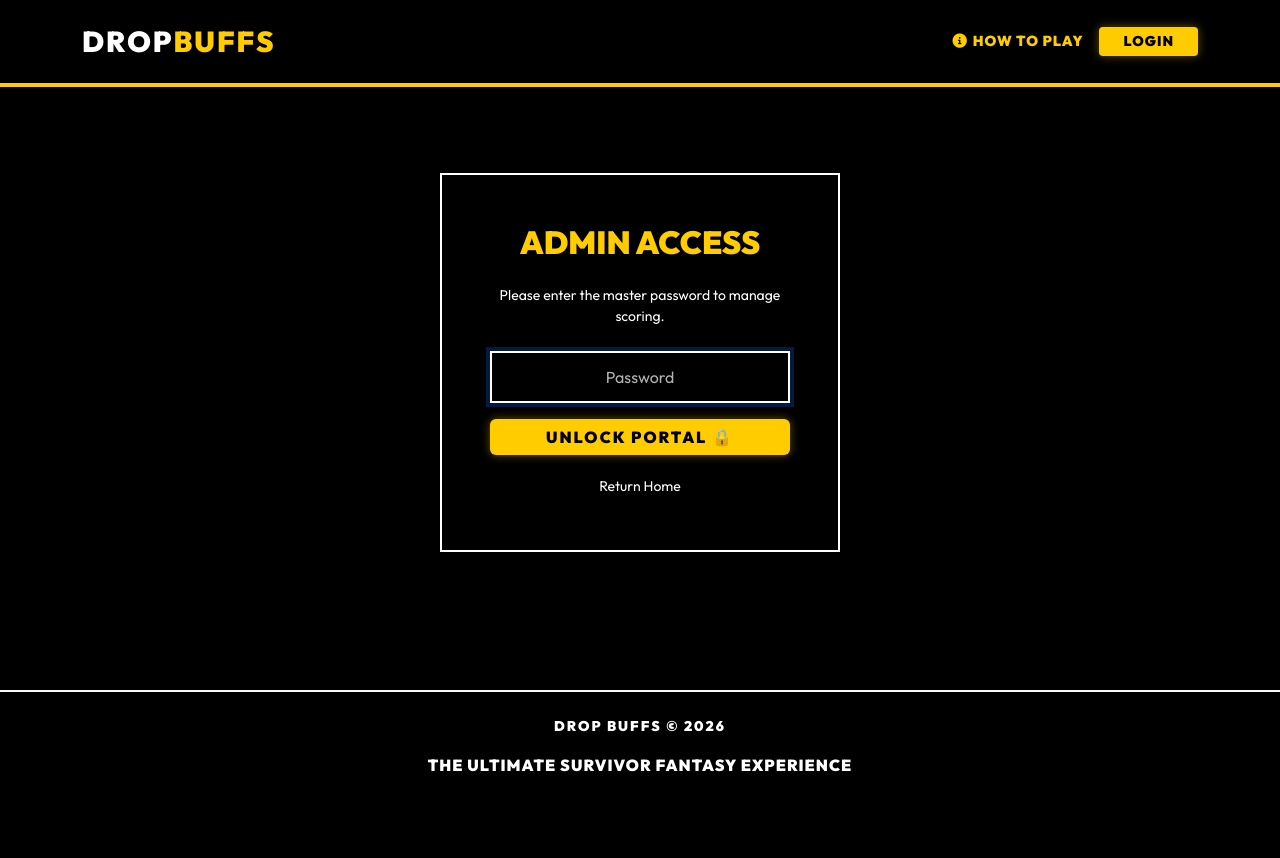
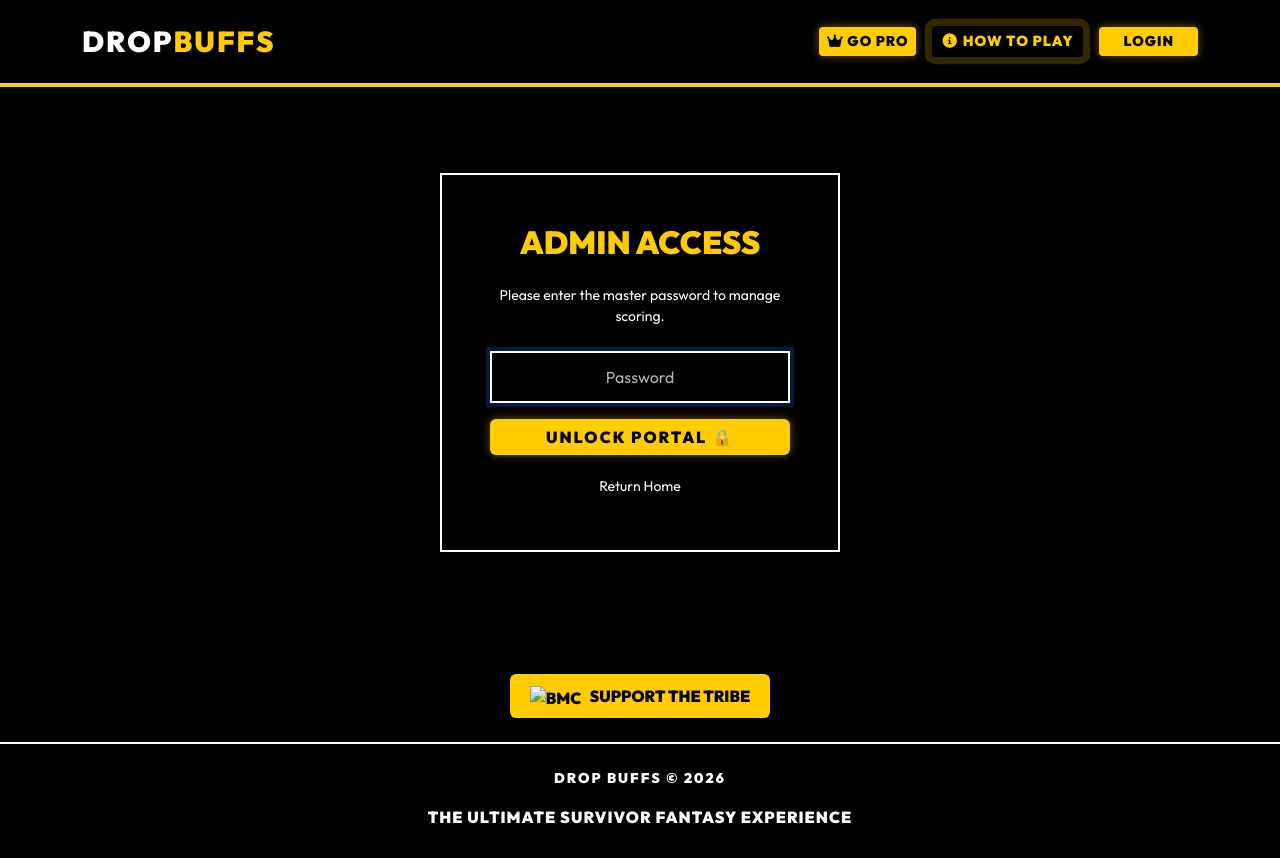
Before and after one commit to ktwom22/survivor, a Flask app: page /admin/scoring in a window 1280 px wide. Run offline with Flask 3, Linux system fonts and the light colour scheme.

Commit message:
player id

```diff
--- a/templates/layout.html
+++ b/templates/layout.html
@@ -77,7 +77,7 @@
             text-transform: uppercase;
         }
 
-        /* How to Play Link Styling */
+        /* Pulsing Glow for How to Play Visibility */
         .how-to-link {
             color: var(--accent) !important;
             text-decoration: none;
@@ -87,8 +87,16 @@
             display: flex;
             align-items: center;
             gap: 5px;
+            padding: 5px 10px;
+            border-radius: 4px;
+            animation: pulse-border 2s infinite;
         }
-        .how-to-link:hover { opacity: 0.8; }
+
+        @keyframes pulse-border {
+            0% { box-shadow: 0 0 0 0 rgba(255, 204, 0, 0.7); }
+            70% { box-shadow: 0 0 0 10px rgba(255, 204, 0, 0); }
+            100% { box-shadow: 0 0 0 0 rgba(255, 204, 0, 0); }
+        }
 
         .pro-card {
             background: var(--card-bg);
@@ -157,6 +165,21 @@
             text-transform: uppercase;
         }
 
+        /* Buy Me A Coffee Button Styling */
+        .bmc-btn {
+            display: inline-flex;
+            align-items: center;
+            background-color: #ffcc00;
+            color: #000000 !important;
+            border: none;
+            padding: 10px 20px;
+            font-weight: 900;
+            text-transform: uppercase;
+            text-decoration: none;
+            transition: 0.3s;
+        }
+        .bmc-btn:hover { transform: scale(1.05); }
+
         ::-webkit-scrollbar { width: 12px; }
         ::-webkit-scrollbar-track { background: #000; }
         ::-webkit-scrollbar-thumb {
@@ -175,6 +198,10 @@
             </a>
 
             <div class="d-flex align-items-center gap-3">
+                <a href="https://www.buymeacoffee.com/dropbuffs" target="_blank" class="btn btn-accent btn-sm d-none d-md-inline-block ls-1">
+                    <i class="fas fa-crown"></i> Go Pro
+                </a>
+
                 <a href="#" class="how-to-link uppercase ls-1" data-bs-toggle="modal" data-bs-target="#howToPlayModal">
                     <i class="fas fa-info-circle"></i> How to Play
                 </a>
@@ -204,6 +231,12 @@
     </div>
 
     <div class="py-5 text-center">
+        <div class="mb-4">
+            <a href="https://www.buymeacoffee.com/dropbuffs" target="_blank" class="bmc-btn rounded">
+                <img src="https://cdn.buymeacoffee.com/buttons/bmc-new-btn-logo.svg" alt="BMC" style="height: 20px; margin-right: 8px;">
+                Support the Tribe
+            </a>
+        </div>
         <hr class="border-light opacity-100 mb-4" style="border-width: 2px;">
         <p class="text-accent fw-900 small uppercase ls-2">Drop Buffs &copy; 2026</p>
         <p class="text-white fw-900 x-small uppercase ls-1">The Ultimate Survivor Fantasy Experience</p>
@@ -217,6 +250,12 @@
                     <button type="button" class="btn-close btn-close-white" data-bs-dismiss="modal" aria-label="Close"></button>
                 </div>
                 <div class="modal-body p-4">
+                    <div class="pro-card border-accent bg-black mb-4 text-center">
+                        <h4 class="fw-900 text-accent uppercase">Click Once. Outplay.</h4>
+                        <p class="small">Support the league on <span class="text-accent fw-bold">Buy Me A Coffee</span> to unlock the 👑 Gold Crown on the Global Leaderboard.</p>
+                        <a href="https://www.buymeacoffee.com/dropbuffs" target="_blank" class="btn btn-accent w-100 fw-900">Unlock Season Pass — $5</a>
+                    </div>
+
                     <h6 class="text-accent fw-900 uppercase ls-1">1. Build Your Tribe</h6>
                     <p class="small mb-4">Draft your team of survivors. Once the season starts, your roster is <strong>locked</strong>. No trades, no changes—your picks are permanent.</p>
 
@@ -266,6 +305,8 @@
         </div>
     </div>
 
+    <script data-name="BMC-Widget" data-cfasync="false" src="https://cdnjs.buymeacoffee.com/1.0.0/widget.prod.min.js" data-id="dropbuffs" data-description="Support the Tribe!" data-message="Unlock the Gold Crown and keep the game ad-free!" data-color="#ffcc00" data-position="Right" data-x_margin="18" data-y_margin="18"></script>
+
     <script src="https://cdn.jsdelivr.net/npm/bootstrap@5.3.2/dist/js/bootstrap.bundle.min.js"></script>
 </body>
 </html>
```
